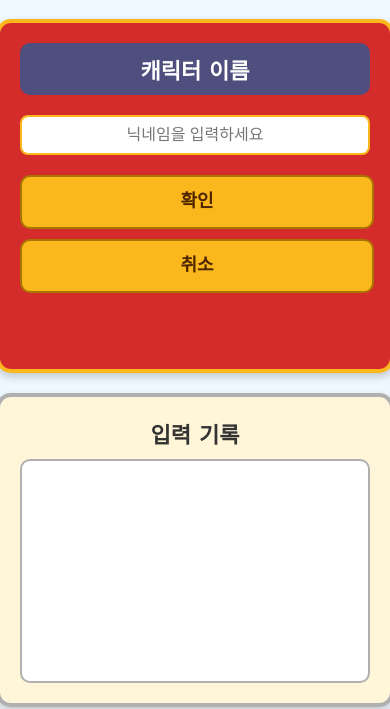
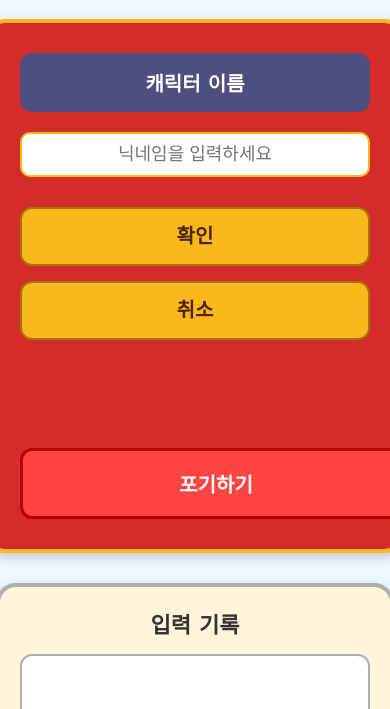
Before and after one commit to 1DMAS1/DMA, a plain HTML site: page index.html in a window 390 px wide. Shown: the part 136-845 px from the top of the page. Drawn offline with Linux system fonts and the light colour scheme.

Commit message:
Update index.html

```diff
--- a/index.html
+++ b/index.html
@@ -18,9 +18,9 @@
             flex-direction: column;
             justify-content: center;
             align-items: center;
-            gap: 20px;
+            gap: 30px;
             width: 100%;
-            max-width: 500px;
+            max-width: 400px;
             margin: 0 auto;
         }
 
@@ -28,53 +28,53 @@
             width: 100%;
             background-color: #d42b2b;
             border: 4px solid #fab81c;
-            border-radius: 15px;
-            padding: 20px;
-            box-shadow: 0 4px 8px rgba(0, 0, 0, 0.2);
+            border-radius: 20px;
+            padding: 30px;
+            box-shadow: 0 4px 12px rgba(0, 0, 0, 0.2);
         }
 
         .nickname-title {
             background-color: #4e4e7f;
             color: white;
-            padding: 10px;
+            padding: 15px;
             font-weight: bold;
-            font-size: 22px;
-            border-radius: 10px;
+            font-size: 24px;
+            border-radius: 12px;
             margin-bottom: 20px;
             text-align: center;
         }
 
         .nickname-input {
             width: 100%;
-            height: 45px;
-            padding: 10px;
-            font-size: 18px;
+            height: 50px;
+            padding: 12px;
+            font-size: 20px;
             text-align: center;
             border: 2px solid #fab81c;
-            border-radius: 8px;
-            margin-bottom: 20px;
+            border-radius: 10px;
+            margin-bottom: 30px;
             outline: none;
             box-sizing: border-box;
         }
 
         .button-group {
             display: flex;
-            justify-content: space-around;
-            gap: 10px;
+            flex-direction: column;
+            gap: 15px;
+            width: 100%;
         }
 
         .button {
-            flex: 1;
-            height: 50px;
+            height: 60px;
             background-color: #fab81c;
             border: 2px solid #aa7400;
-            border-radius: 10px;
+            border-radius: 12px;
             font-weight: bold;
-            font-size: 18px;
+            font-size: 22px;
             color: #4e2600;
             cursor: pointer;
             text-align: center;
-            line-height: 50px;
+            line-height: 60px;
             transition: all 0.3s ease;
         }
 
@@ -82,17 +82,13 @@
             background-color: #ffd24a;
         }
 
-        .hidden {
-            display: none;
-        }
-
         .history-container {
             width: 100%;
             padding: 20px;
             border: 4px solid #b0b0b0;
-            border-radius: 15px;
+            border-radius: 20px;
             background-color: #fff5d9;
-            box-shadow: 0 4px 8px rgba(0, 0, 0, 0.2);
+            box-shadow: 0 4px 12px rgba(0, 0, 0, 0.2);
             text-align: left;
         }
 
@@ -100,22 +96,22 @@
             font-size: 22px;
             font-weight: bold;
             color: #333;
-            margin-bottom: 10px;
+            margin-bottom: 15px;
             text-align: center;
         }
 
         .history-list {
             border: 2px solid #b0b0b0;
-            border-radius: 10px;
-            padding: 10px;
-            height: 200px;
+            border-radius: 12px;
+            padding: 15px;
+            height: 300px;
             overflow-y: auto;
             background-color: white;
         }
 
         .history-item {
-            margin: 5px 0;
-            padding: 5px;
+            margin: 8px 0;
+            padding: 8px;
             border-bottom: 1px solid #ddd;
             color: #333;
         }
@@ -125,15 +121,15 @@
         }
 
         #messageContainer {
-            margin-top: 20px;
-            padding: 15px 20px;
+            margin-top: 30px;
+            padding: 20px;
             font-weight: bold;
-            font-size: 20px;
+            font-size: 24px;
             color: white;
             background-color: #d9534f;
-            border-radius: 12px;
+            border-radius: 15px;
             text-align: center;
-            border: 3px solid #b52b27;
+            border: 4px solid #b52b27;
             box-shadow: 0 4px 12px rgba(0, 0, 0, 0.2);
             visibility: hidden;
             opacity: 0;
@@ -141,15 +137,16 @@
         }
 
         #giveUpButton {
-            margin-top: 20px;
-            padding: 12px;
-            font-size: 20px;
+            margin-top: 30px;
+            padding: 20px;
+            font-size: 22px;
             font-weight: bold;
             background-color: #ff4444;
             color: white;
-            border: 2px solid #bb0000;
-            border-radius: 10px;
+            border: 3px solid #bb0000;
+            border-radius: 12px;
             cursor: pointer;
+            width: 100%;
             transition: background-color 0.3s;
         }
 
@@ -158,23 +155,25 @@
         }
 
         /* 반응형 디자인 */
-        @media (max-width: 768px) {
-            .button-group {
-                flex-direction: column;
-                gap: 10px;
+        @media (max-width: 480px) {
+            .nickname-title {
+                font-size: 20px;
+            }
+
+            .nickname-input {
+                font-size: 18px;
+                height: 45px;
             }
 
             .button {
-                width: 100%;
-            }
-
-            .nickname-input {
-                font-size: 16px;
-                height: 40px;
+                font-size: 20px;
+                height: 55px;
+                line-height: 55px;
             }
 
             #giveUpButton {
-                font-size: 18px;
+                font-size: 20px;
+                padding: 18px;
             }
         }
     </style>
```
